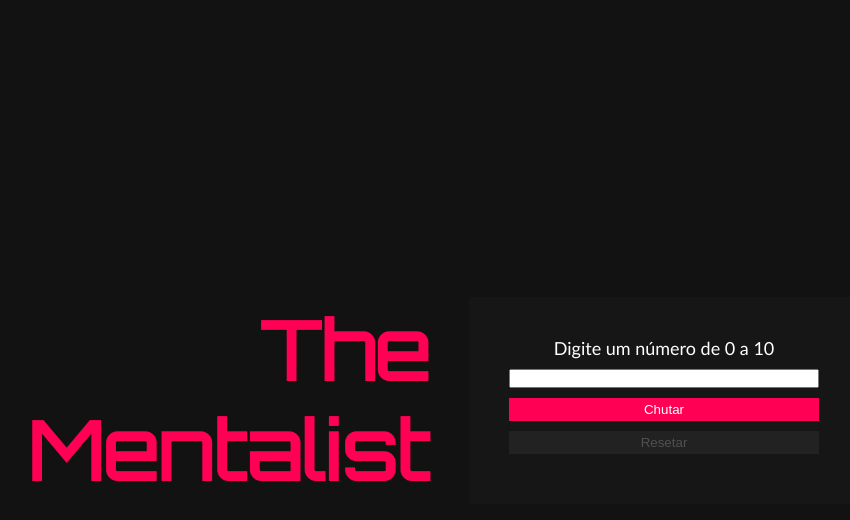
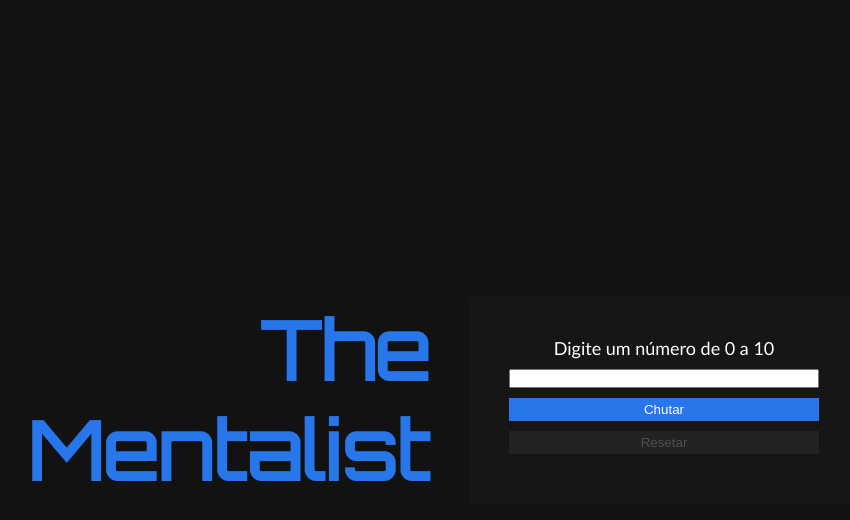
Before and after one commit to wilsonsdr/alura-javascript-immersion, a plain HTML site: page aula-03/index.html in a window 1280 px wide. In both pictures the pointer is over the button "Chutar". Shown: the whole page, without its empty margins (191-1041 px from the left). Drawn offline with Linux system fonts and the light colour scheme.

Commit message:
alteração na cor do subtitulo

```diff
--- a/aula-03/style.css
+++ b/aula-03/style.css
@@ -29,7 +29,7 @@ body {
   text-align: right;
   font-size: 5em;
   font-family: "Orbitron", sans-serif;
-  color: #ff0054;
+  color: #2776EA;
 }
 
 .box {
@@ -67,7 +67,7 @@ label, input {
 }
 
 .botao:hover {
-  background-color: #ff0054;
+  background-color: #2776EA;
   color: #ffffff;
 }
 
```
